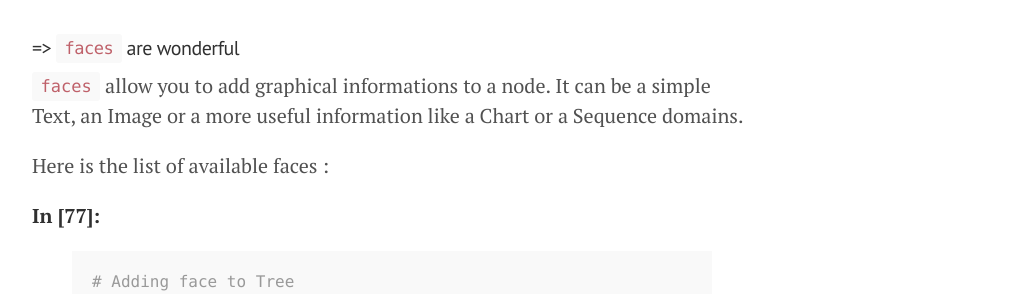
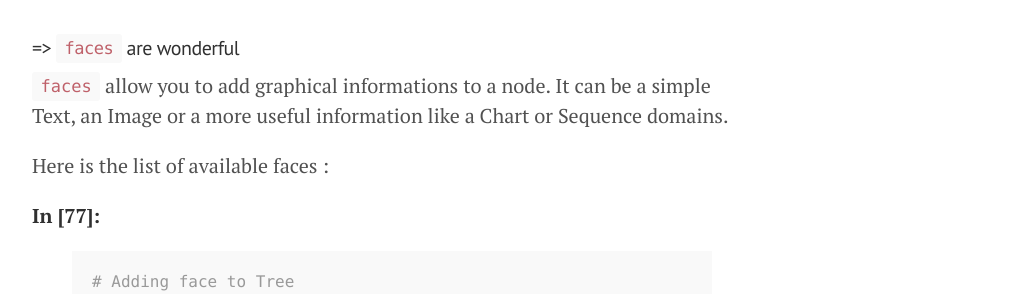
Before and after one commit to maclandrol/maclandrol.github.io, a Jekyll site: the page built from _posts/2016-01-09-Tree-manipulation-with-ETE.md, in a window 1280 px wide and 900 px high, scrolled down 7938 px. Shown: the part 188-482 px from the top of the window, without its empty margins (248-1276 px from the left). Built offline with Jekyll 4.4.1, drawn with Linux system fonts in a browser that asks for light colours; nearby versions of some CDN libraries; comment, search, counter and statistics services are not loaded.

Commit message:
Update 2016-01-09-Tree-manipulation-with-ETE.md

````diff
--- a/_posts/2016-01-09-Tree-manipulation-with-ETE.md
+++ b/_posts/2016-01-09-Tree-manipulation-with-ETE.md
@@ -302,7 +302,7 @@ t.render('tree3.png', tree_style=ts, w=500)
 
 #### => ```faces``` are wonderful
 
-```faces``` allow you to add graphical informations to a node. It can be a simple Text, an Image or a more useful information like a Chart or a Sequence domains.
+```faces``` allow you to add graphical informations to a node. It can be a simple Text, an Image or a more useful information like a Chart or Sequence domains.
 
 Here is the list of available faces :
 
````
